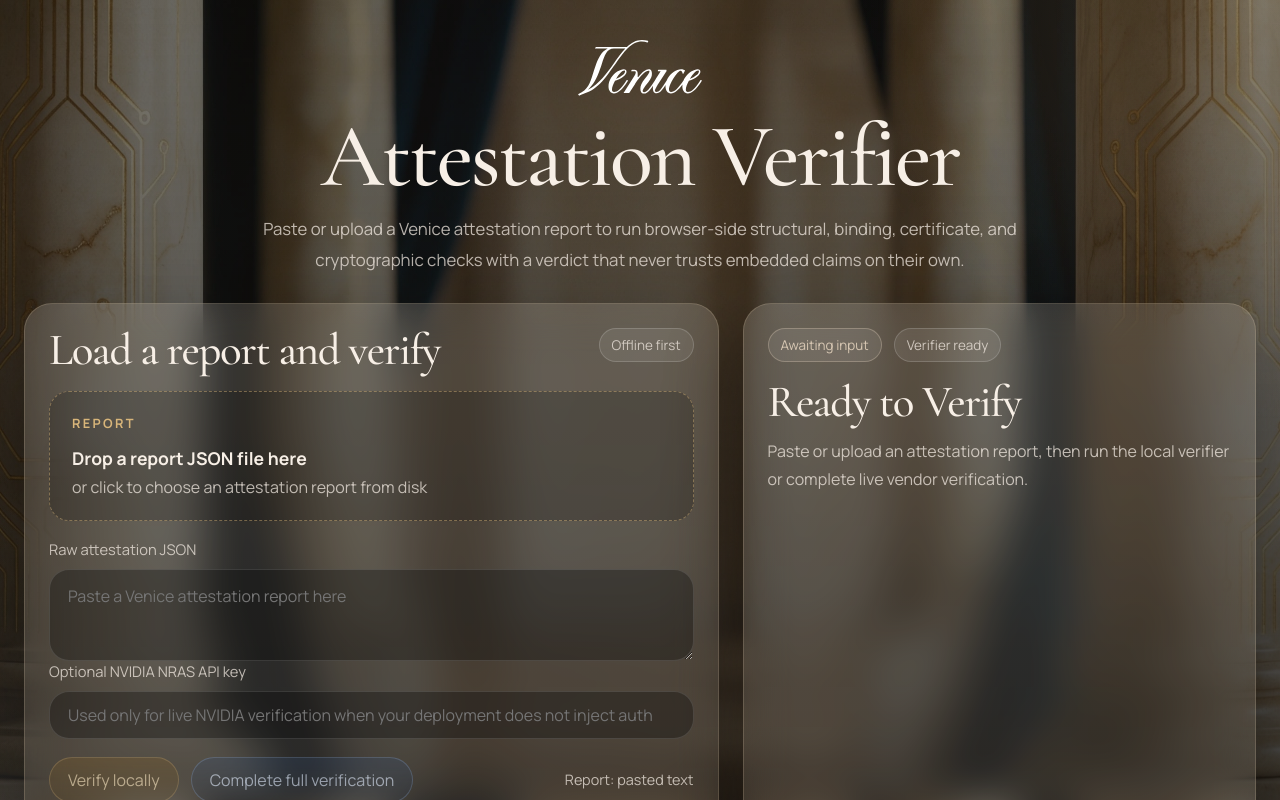
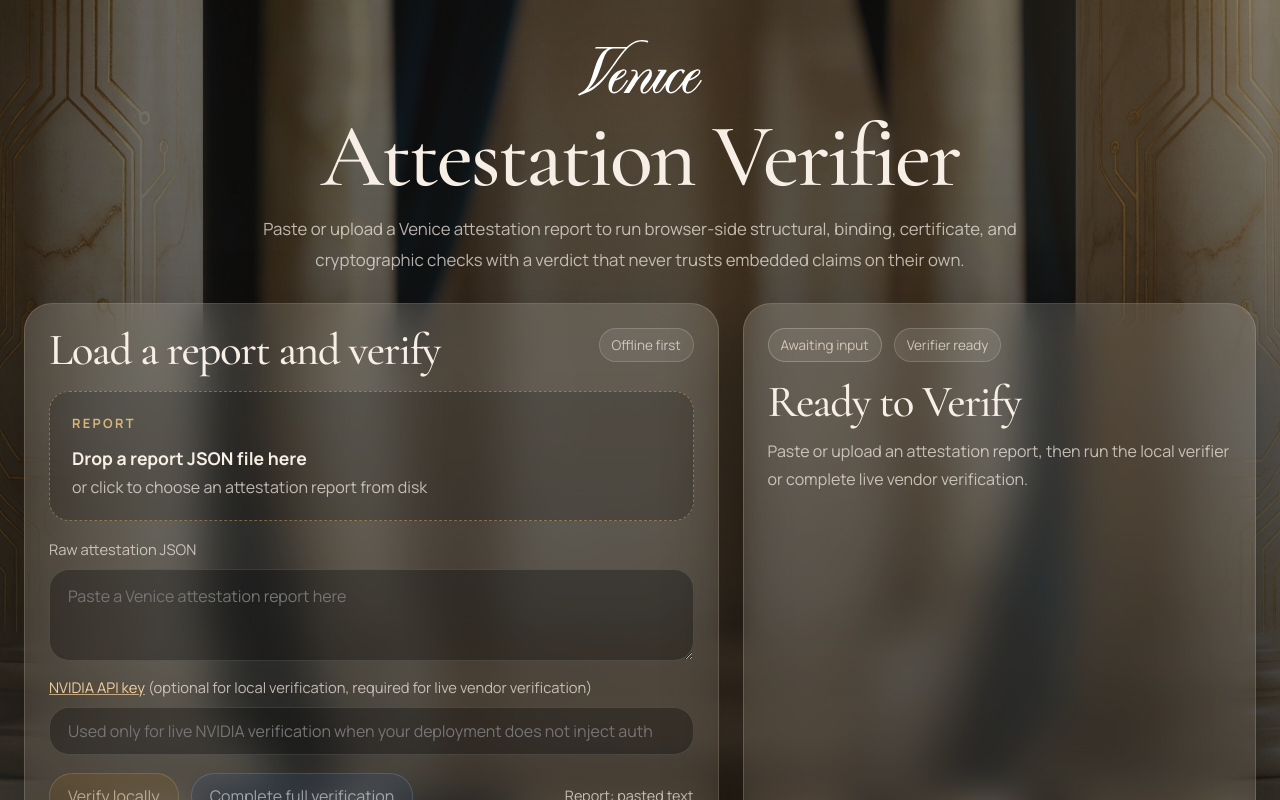
Before and after one commit to willyogo/privacy-proofs, a React (Vite) app: page / in a window 1280 px wide. Shown: the top 800 px of the page. Built offline with nearby package versions, Linux system fonts and the light colour scheme.

Commit message:
Refine NVIDIA API key copy

```diff
--- a/src/components/InputPanel.tsx
+++ b/src/components/InputPanel.tsx
@@ -60,7 +60,14 @@
         className="textarea-label"
         htmlFor="nvidia-api-key"
       >
-        Optional NVIDIA NRAS API key
+        <a
+          href="https://build.nvidia.com/"
+          rel="noreferrer noopener"
+          target="_blank"
+        >
+          NVIDIA API key
+        </a>{" "}
+        (optional for local verification, required for live vendor verification)
       </label>
       <input
         autoComplete="off"
--- a/src/styles.css
+++ b/src/styles.css
@@ -229,9 +229,20 @@
   color: var(--text-soft);
 }
 
+.textarea-label a {
+  color: var(--gold-strong);
+  text-decoration-color: rgba(240, 207, 155, 0.72);
+}
+
+.textarea-label a:hover,
+.textarea-label a:focus-visible {
+  color: #fff2d2;
+}
+
 .json-textarea {
   width: 100%;
   min-height: 5.75rem;
+  margin-bottom: 16px;
   resize: vertical;
   padding: 14px 18px;
   border: 1px solid rgba(255, 255, 255, 0.12);
```
Also changed, not shown: 1 other file (tests, documents, lock files or other folders).
